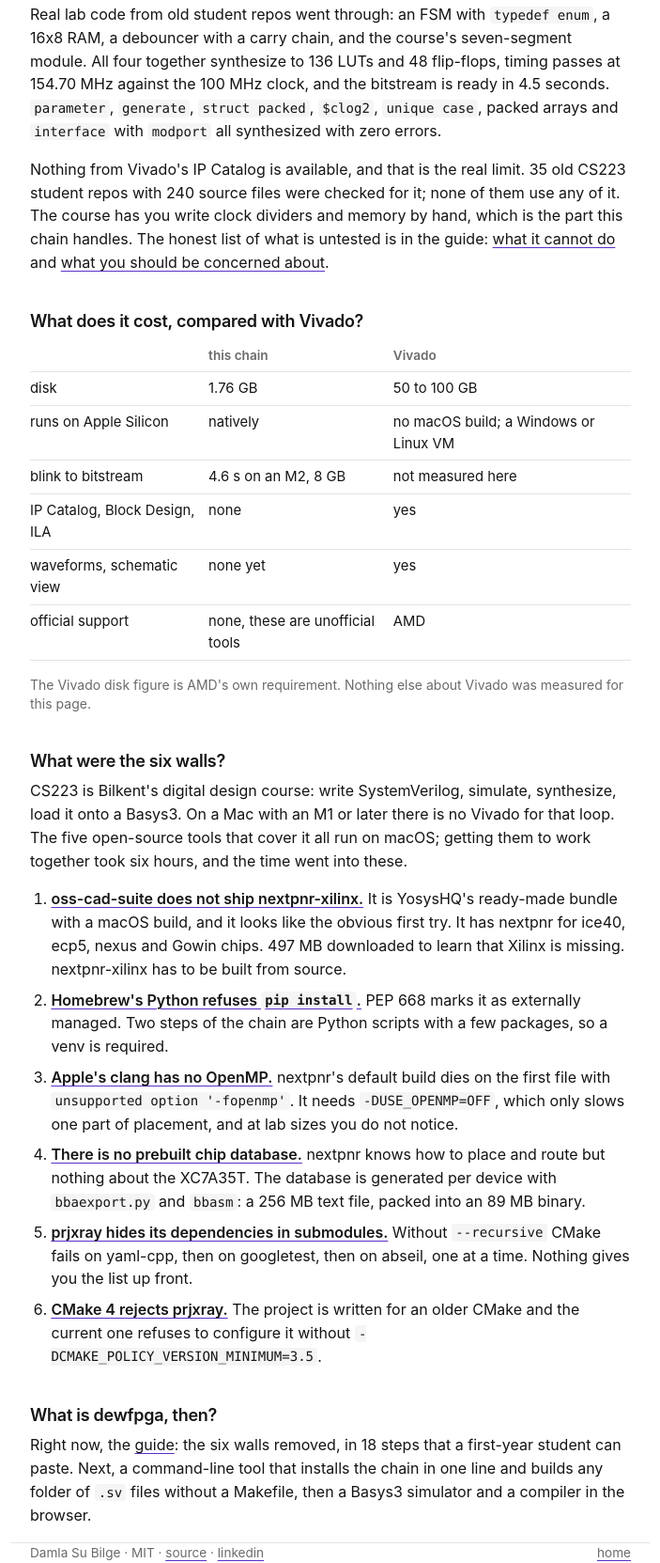
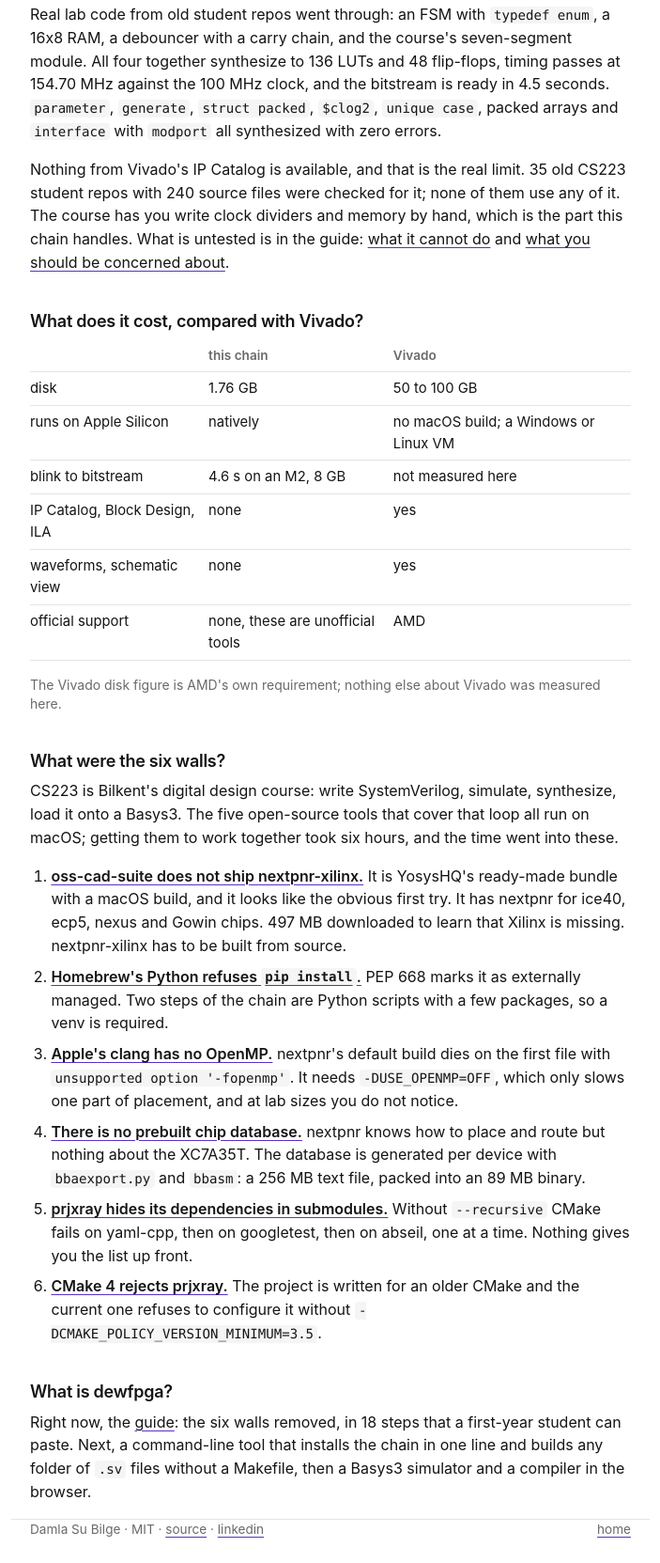
Before and after one commit to nosey-dewdrop/dewfpga, a website: page site/why/index.html in a window 1280 px wide. Shown: the part 307-1970 px from the top of the page at 94% size, without its empty margins (288-991 px from the left). After the commit the page ends 1945 px from the top, so only its background shows below. Drawn offline with Linux system fonts and the light colour scheme.

Commit message:
site: errors intro corrected, five jobs plus chip database, unmeasured claims replaced with the measured number, filler cut

```diff
--- a/site/why/index.html
+++ b/site/why/index.html
@@ -38,7 +38,7 @@
 
   <h2>Is it enough for CS223?</h2>
   <p>Real lab code from old student repos went through: an FSM with <code>typedef enum</code>, a 16x8 RAM, a debouncer with a carry chain, and the course's seven-segment module. All four together synthesize to 136 LUTs and 48 flip-flops, timing passes at 154.70 MHz against the 100 MHz clock, and the bitstream is ready in 4.5 seconds. <code>parameter</code>, <code>generate</code>, <code>struct packed</code>, <code>$clog2</code>, <code>unique case</code>, packed arrays and <code>interface</code> with <code>modport</code> all synthesized with zero errors.</p>
-  <p>Nothing from Vivado's IP Catalog is available, and that is the real limit. 35 old CS223 student repos with 240 source files were checked for it; none of them use any of it. The course has you write clock dividers and memory by hand, which is the part this chain handles. The honest list of what is untested is in the guide: <a href="/dewfpga/docs/#14-what-can-it-actually-not-do">what it cannot do</a> and <a href="/dewfpga/docs/#15-what-should-you-be-concerned-about">what you should be concerned about</a>.</p>
+  <p>Nothing from Vivado's IP Catalog is available, and that is the real limit. 35 old CS223 student repos with 240 source files were checked for it; none of them use any of it. The course has you write clock dividers and memory by hand, which is the part this chain handles. What is untested is in the guide: <a href="/dewfpga/docs/#14-what-can-it-actually-not-do">what it cannot do</a> and <a href="/dewfpga/docs/#15-what-should-you-be-concerned-about">what you should be concerned about</a>.</p>
 
   <h2>What does it cost, compared with Vivado?</h2>
   <table>
@@ -47,13 +47,13 @@
     <tr><td>runs on Apple Silicon</td><td>natively</td><td>no macOS build; a Windows or Linux VM</td></tr>
     <tr><td>blink to bitstream</td><td>4.6 s on an M2, 8 GB</td><td>not measured here</td></tr>
     <tr><td>IP Catalog, Block Design, ILA</td><td>none</td><td>yes</td></tr>
-    <tr><td>waveforms, schematic view</td><td>none yet</td><td>yes</td></tr>
+    <tr><td>waveforms, schematic view</td><td>none</td><td>yes</td></tr>
     <tr><td>official support</td><td>none, these are unofficial tools</td><td>AMD</td></tr>
   </table>
-  <p class="mute small">The Vivado disk figure is AMD's own requirement. Nothing else about Vivado was measured for this page.</p>
+  <p class="mute small">The Vivado disk figure is AMD's own requirement; nothing else about Vivado was measured here.</p>
 
   <h2>What were the six walls?</h2>
-  <p>CS223 is Bilkent's digital design course: write SystemVerilog, simulate, synthesize, load it onto a Basys3. On a Mac with an M1 or later there is no Vivado for that loop. The five open-source tools that cover it all run on macOS; getting them to work together took six hours, and the time went into these.</p>
+  <p>CS223 is Bilkent's digital design course: write SystemVerilog, simulate, synthesize, load it onto a Basys3. The five open-source tools that cover that loop all run on macOS; getting them to work together took six hours, and the time went into these.</p>
   <ol class="walls">
     <li id="oss-cad-suite"><a href="/dewfpga/errors/oss-cad-suite-no-nextpnr-xilinx/"><b>oss-cad-suite does not ship nextpnr-xilinx.</b></a> It is YosysHQ's ready-made bundle with a macOS build, and it looks like the obvious first try. It has nextpnr for ice40, ecp5, nexus and Gowin chips. 497 MB downloaded to learn that Xilinx is missing. nextpnr-xilinx has to be built from source.</li>
     <li id="pep-668"><a href="/dewfpga/errors/externally-managed-environment/"><b>Homebrew's Python refuses <code>pip install</code>.</b></a> PEP 668 marks it as externally managed. Two steps of the chain are Python scripts with a few packages, so a venv is required.</li>
@@ -63,7 +63,7 @@
     <li id="cmake-4"><a href="/dewfpga/errors/cmake-policy-version-minimum/"><b>CMake 4 rejects prjxray.</b></a> The project is written for an older CMake and the current one refuses to configure it without <code>-DCMAKE_POLICY_VERSION_MINIMUM=3.5</code>.</li>
   </ol>
 
-  <h2>What is dewfpga, then?</h2>
+  <h2>What is dewfpga?</h2>
   <p>Right now, the <a href="/dewfpga/docs/">guide</a>: the six walls removed, in 18 steps that a first-year student can paste. Next, a command-line tool that installs the chain in one line and builds any folder of <code>.sv</code> files without a Makefile, then a Basys3 simulator and a compiler in the browser.</p>
 </main>
 
```
Also changed, not shown: site/errors/fopenmp/index.html (+1 -1 lines), site/errors/index.html (+2 -2 lines), site/index.html (+2 -2 lines), site/tr/index.html (+2 -2 lines).
